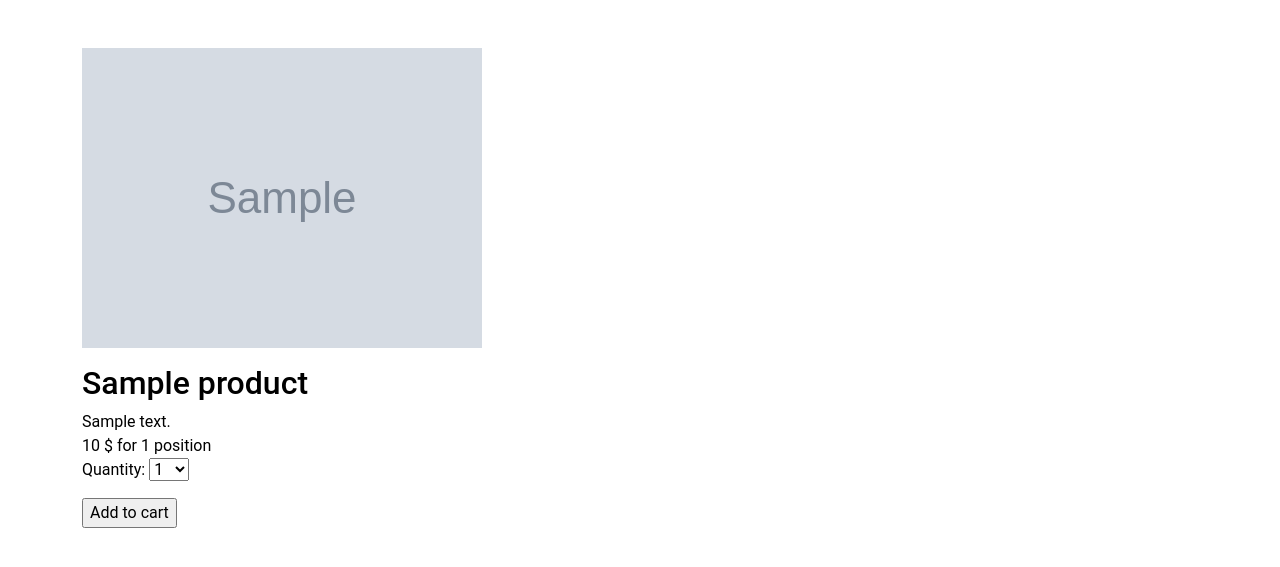
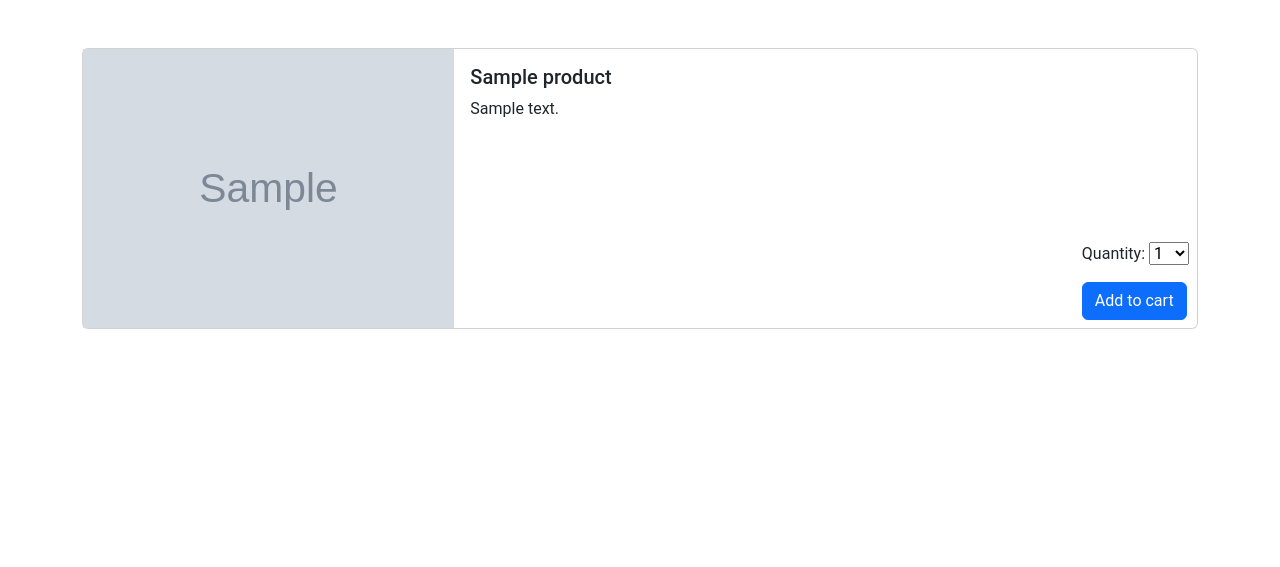
Before and after one commit to DemonMaike/dj_shop_the_withcer, a Django app: page /allproducts/1 in a window 1280 px wide. Shown: the part 113-680 px from the top of the page. Run offline with Django 4.2, Linux system fonts and the light colour scheme; tables that the repository leaves empty hold one stand-in row (values such as "Sample post"); grey boxes marked "Sample" are stand-in pictures; some libraries are stand-ins or nearby versions.

Commit message:
Update style for category and product page

```diff
--- a/the_withcer_shop/templates/cart/detail.html
+++ b/the_withcer_shop/templates/cart/detail.html
@@ -17,7 +17,7 @@
         {% for item in cart %}
             {% with product=item.product %}
                 <tr>
-                    <td>{{product.photo}}</td>
+                    <td><img src="{{product.photo.url}}" width="50" alt="OOPS!"></td>
                     <td>{{product.name}}</td>
                     <td>{{item.quantity}}</td>
                     <td><a href="{% url 'cart:cart_remove' product.id %}">Remove</a></td>
--- a/the_withcer_shop/templates/currentproduct.html
+++ b/the_withcer_shop/templates/currentproduct.html
@@ -3,15 +3,25 @@
 
 
 {% block content %}
-    {% if product.photo %}
-        <p><img src="{{ product.photo.url }}" alt=""></p>
-    {% endif %}
-    <h2>{{product.name}}<br></h2>
-    {{product.description}}<br>
-    {{product.price}} $ for 1 position
-    <form action="{% url 'cart:cart_add' product.pk %}" method="post">
-        {{ form_for_cart.as_p }}
-        {% csrf_token %}
-        <input type="submit" value="Add to cart">
-    </form>
+    <div class="card" style="max-width: 100%; max-height:100%;">
+        <div class="row g-0">
+          <div class="col">
+            {% if product.photo %}
+                <img src="{{ product.photo.url }}" alt="">
+            {% endif %}
+          </div>
+          <div class="col col-xl-8">
+            <div class="card-body">
+              <h5 class="card-title">{{product.name}}</h5>
+              <p class="card-text d-flex">{{product.description}}</p>
+              <p class="card-text">
+                <form class="position-absolute bottom-0 end-0 p-2" action="{% url 'cart:cart_add' product.pk %}" method="post">
+                {{ form_for_cart.as_p }}
+                {% csrf_token %}
+                <input class="btn btn-primary" type="submit" value="Add to cart">
+            </form></p>
+            </div>
+          </div>
+        </div>
+      </div>
 {% endblock %}
```
Also changed, not shown: the_withcer_shop/templates/currentcategory.html (+14 -6 lines).
